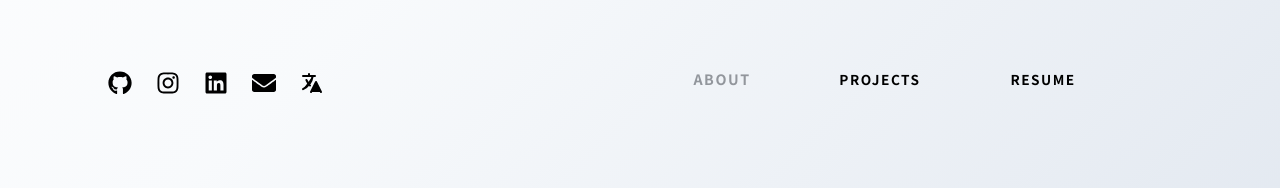
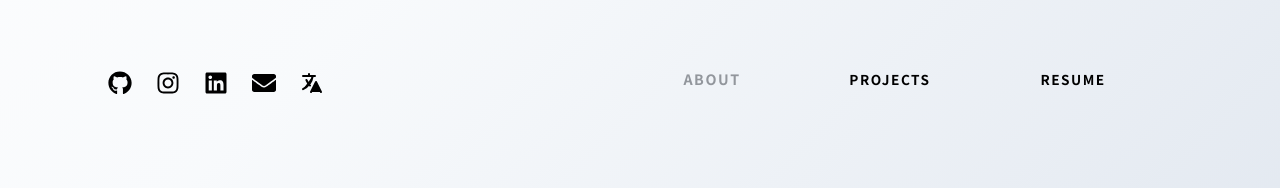
Before and after one commit to 14th-August/Casey-Portfolio, a React (Vite) app: page / in a window 1280 px wide. Shown: the part 609-797 px from the top of the page. Built offline with nearby package versions, Linux system fonts and the light colour scheme; a web font is replaced by a local one.

Commit message:
Made changes to navbar css

```diff
--- a/src/right-components/navbar.css
+++ b/src/right-components/navbar.css
@@ -5,7 +5,7 @@
   align-items: center;
   padding-bottom: 60px;
   margin-top: auto;
-  gap: 90px;
+  gap: 110px;
   height: 24px; /* Matches the social-icons height for alignment */
 }
 
```
